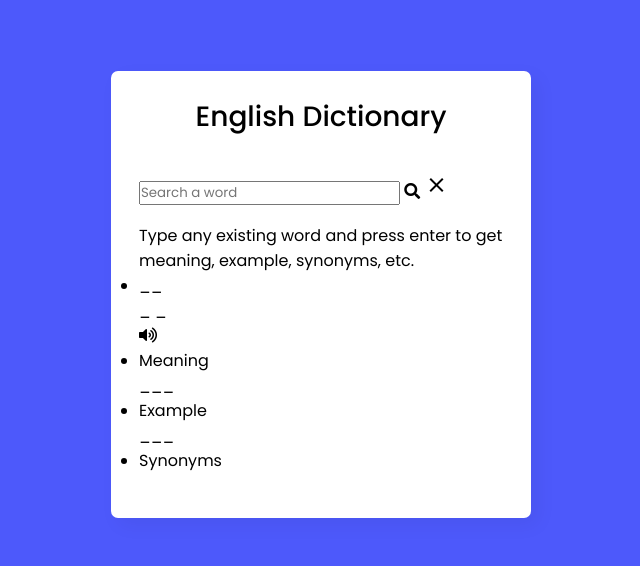
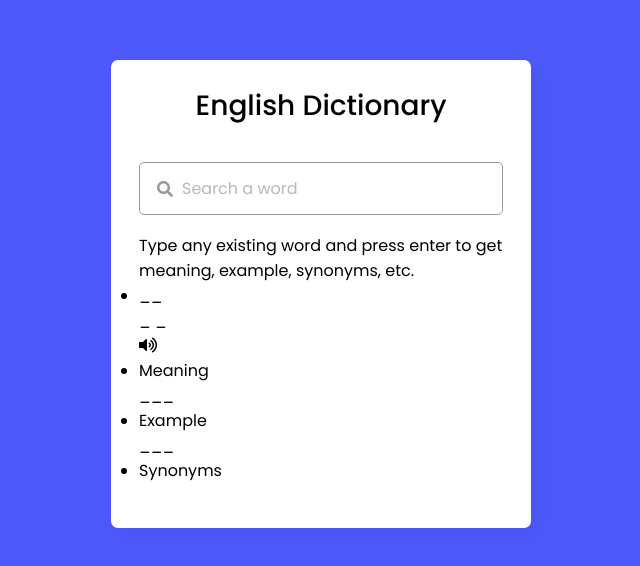
Before and after one commit to AWITI0301/DICTIONARY, a plain HTML site: page index.html in a window 1280 px wide. Shown: the part 106-672 px from the top of the page, without its empty margins (319-959 px from the left). Drawn offline with Linux system fonts and the light colour scheme.

Commit message:
styles search bar section

```diff
--- a/index.css
+++ b/index.css
@@ -34,3 +34,44 @@ body{
     position: relative;
     margin: 35px 0 18px;
   }
+
+
+.search input{
+    height: 53px;
+    width: 100%;
+    outline: none;
+    font-size: 16px;
+    border-radius: 5px;
+    padding: 0 42px;
+    border: 1px solid #999;
+  }
+  .search input:focus{
+    padding: 0 41px;
+    border: 2px solid #4D59FB;
+  }
+  .search input::placeholder{
+    color: #B8B8B8;
+  }
+  .search :where(i, span){
+    position: absolute;
+    top: 50%;
+    color: #999;
+    transform: translateY(-50%);
+  }
+  .search i{
+    left: 18px;
+    pointer-events: none;
+    font-size: 16px;
+  }
+  .search input:focus ~ i{
+    color: #4D59FB;
+  }
+  .search span{
+    right: 15px;
+    cursor: pointer;
+    font-size: 18px;
+    display: none;
+  }
+  .search input:valid ~ span{
+    display: block;
+  }
```
